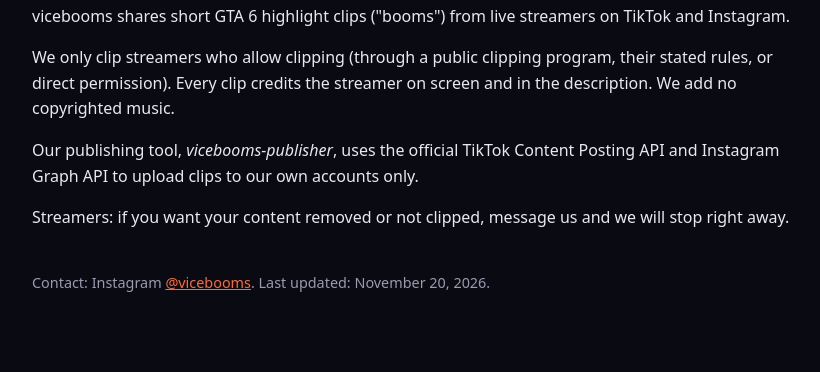
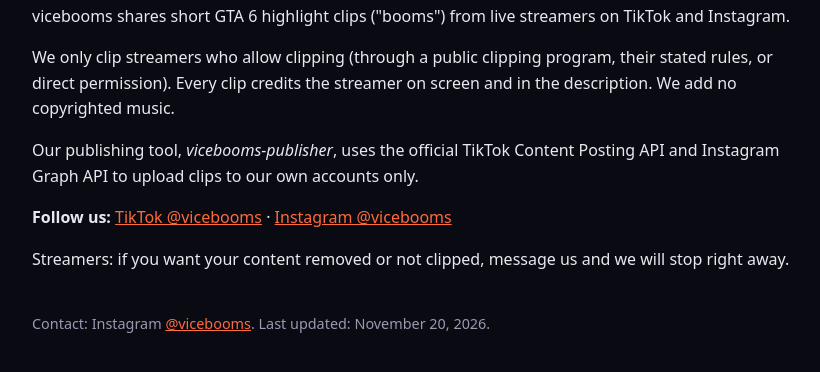
Before and after one commit to andresherreamonge04/vicebooms-site, a plain HTML site: page index.html in a window 1280 px wide. Shown: the part 204-576 px from the top of the page, without its empty margins (228-1048 px from the left). Drawn offline with Linux system fonts and the light colour scheme.

Commit message:
Links a TikTok e Instagram
Co-Authored-By: Claude Opus 5.5 <noreply@anthropic.com>

```diff
--- a/index.html
+++ b/index.html
@@ -3,5 +3,6 @@
 <p>vicebooms shares short GTA 6 highlight clips ("booms") from live streamers on TikTok and Instagram.</p>
 <p>We only clip streamers who allow clipping (through a public clipping program, their stated rules, or direct permission). Every clip credits the streamer on screen and in the description. We add no copyrighted music.</p>
 <p>Our publishing tool, <em>vicebooms-publisher</em>, uses the official TikTok Content Posting API and Instagram Graph API to upload clips to our own accounts only.</p>
+<p><strong>Follow us:</strong> <a href="https://www.tiktok.com/@vicebooms">TikTok @vicebooms</a> · <a href="https://www.instagram.com/vicebooms/">Instagram @vicebooms</a></p>
 <p>Streamers: if you want your content removed or not clipped, message us and we will stop right away.</p>
 <footer>Contact: Instagram <a href="https://www.instagram.com/vicebooms/">@vicebooms</a>. Last updated: November 20, 2026.</footer></main></body></html>
```
